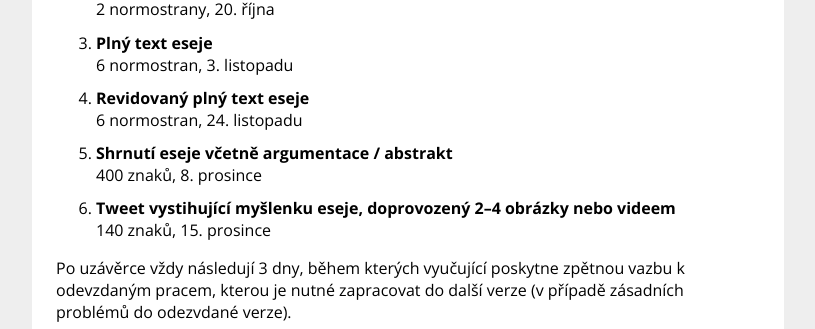
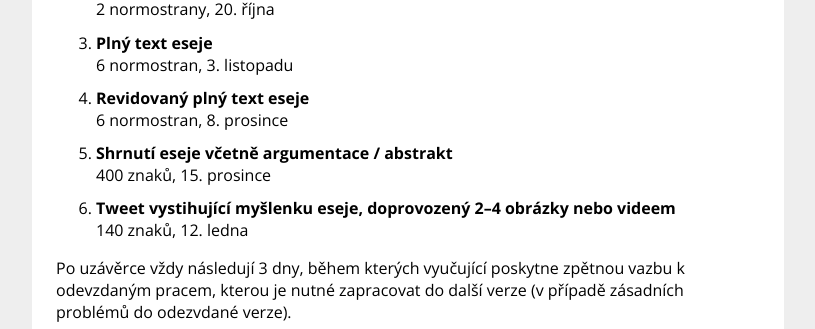
Before and after one commit to jan-martinek/ktai2017, a Jekyll site: the page built from docs/assessment.md, in a window 1280 px wide and 900 px high, scrolled down 1101 px. Shown: the part 151-480 px from the top of the window, without its empty margins (232-1047 px from the left). Built offline with Jekyll 4.4.1, drawn with Linux system fonts in a browser that asks for light colours.

Commit message:
Změny v termínech esejů

```diff
--- a/docs/assessment.md
+++ b/docs/assessment.md
@@ -56,11 +56,11 @@ Esej je psán průběžně v následujících verzích (rozsahy je potřebné do
 3. **Plný text eseje**
 6 normostran, 3. listopadu
 4. **Revidovaný plný text eseje**
-6 normostran, 24. listopadu
+6 normostran, 8. prosince
 5. **Shrnutí eseje včetně argumentace / abstrakt**
-400 znaků, 8. prosince
+400 znaků, 15. prosince
 6. **Tweet vystihující myšlenku eseje, doprovozený 2–4 obrázky nebo videem**
-140 znaků, 15. prosince
+140 znaků, 12. ledna
 
 Po uzávěrce vždy následují 3 dny, během kterých vyučující poskytne zpětnou vazbu k odevzdaným pracem, kterou je nutné zapracovat do další verze (v případě zásadních problémů do odezvdané verze).
 
```
Also changed, not shown: docs/assessment-kombi.md (+3 -3 lines).
